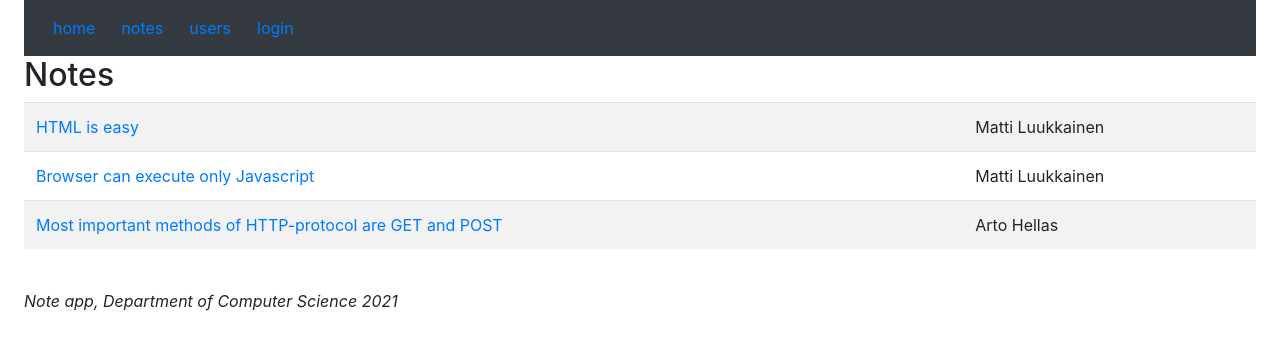
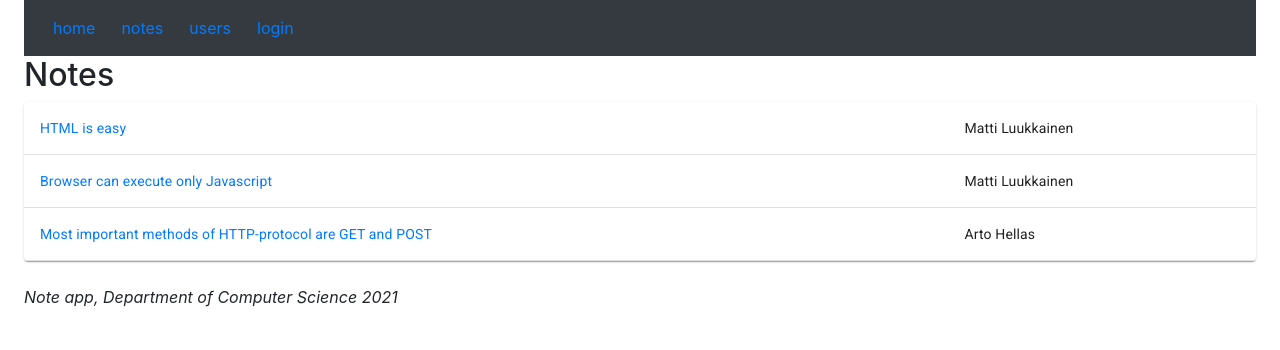
Before and after one commit to calslips/router-app, a React (Create React App) app: page /notes in a window 1280 px wide. Shown: the top 350 px of the page. Built offline with nearby package versions, Linux system fonts and the light colour scheme.

Commit message:
implement material-ui to render list of notes as a table & login form TextField/Button

```diff
--- a/src/App.js
+++ b/src/App.js
@@ -2,8 +2,18 @@ import React, { useState } from 'react';
 import {
   Switch, Route, Link, Redirect, useHistory, useRouteMatch
 } from 'react-router-dom';
-import { Table, Form, Button, Alert, Nav, Navbar } from 'react-bootstrap'
-import Container from '@material-ui/core/Container';
+import { /*Table, Form, Button,*/ Alert, Nav, Navbar } from 'react-bootstrap'
+import {
+  Container,
+  Button,
+  Table,
+  TableBody,
+  TableCell,
+  TableContainer,
+  TableRow,
+  TextField,
+  Paper
+} from '@material-ui/core';
 
 const Home = () => (
   <div>
@@ -25,20 +35,22 @@ const Note = ({ note }) => {
 const Notes = ({ notes }) => (
   <div>
     <h2>Notes</h2>
-    <Table striped>
-      <tbody>
-        {notes.map(note =>
-          <tr key={note.id}>
-            <td>
-              <Link to={`/notes/${note.id}`}>{note.content}</Link>
-            </td>
-            <td>
-              {note.user}
-            </td>
-          </tr>
-        )}
-      </tbody>
-    </Table>
+    <TableContainer component={Paper}>
+      <Table>
+        <TableBody>
+          {notes.map(note => (
+            <TableRow key={note.id}>
+              <TableCell>
+                <Link to={`/notes/${note.id}`}>{note.content}</Link>
+              </TableCell>
+              <TableCell>
+                {note.user}
+              </TableCell>
+            </TableRow>
+          ))}
+        </TableBody>
+      </Table>
+    </TableContainer>
   </div>
 );
 
@@ -66,22 +78,19 @@ const Login = (props) => {
   return (
     <div>
       <h2>login</h2>
-      <Form onSubmit={onSubmit}>
-        <Form.Group>
-          <Form.Label>username:</Form.Label>
-          <Form.Control
-            type='text'
-            name='username'
-          />
-          <Form.Label>password:</Form.Label>
-          <Form.Control
-            type='password'
-          />
-          <Button variant='primary' type='submit'>
+      <form onSubmit={onSubmit}>
+        <div>
+          <TextField label='username' />
+        </div>
+        <div>
+          <TextField label='password' type='password' />
+        </div>
+        <div>
+          <Button variant='contained' color='primary' type='submit'>
             login
           </Button>
-        </Form.Group>
-      </Form>
+        </div>
+      </form>
     </div>
   );
 };
```
